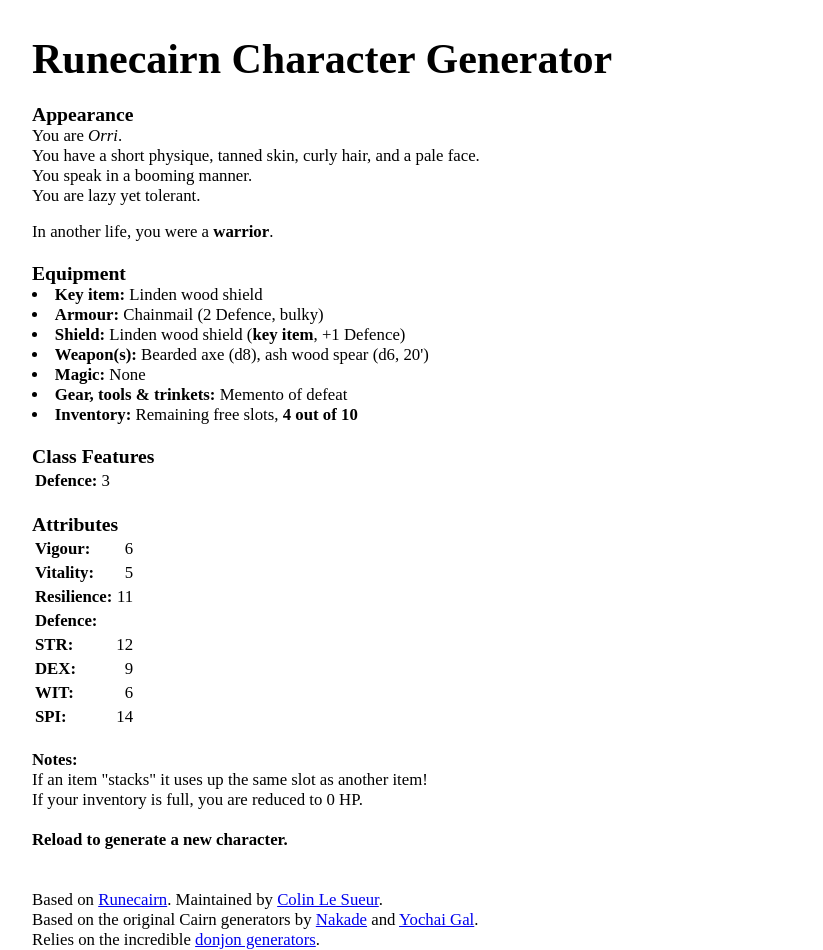
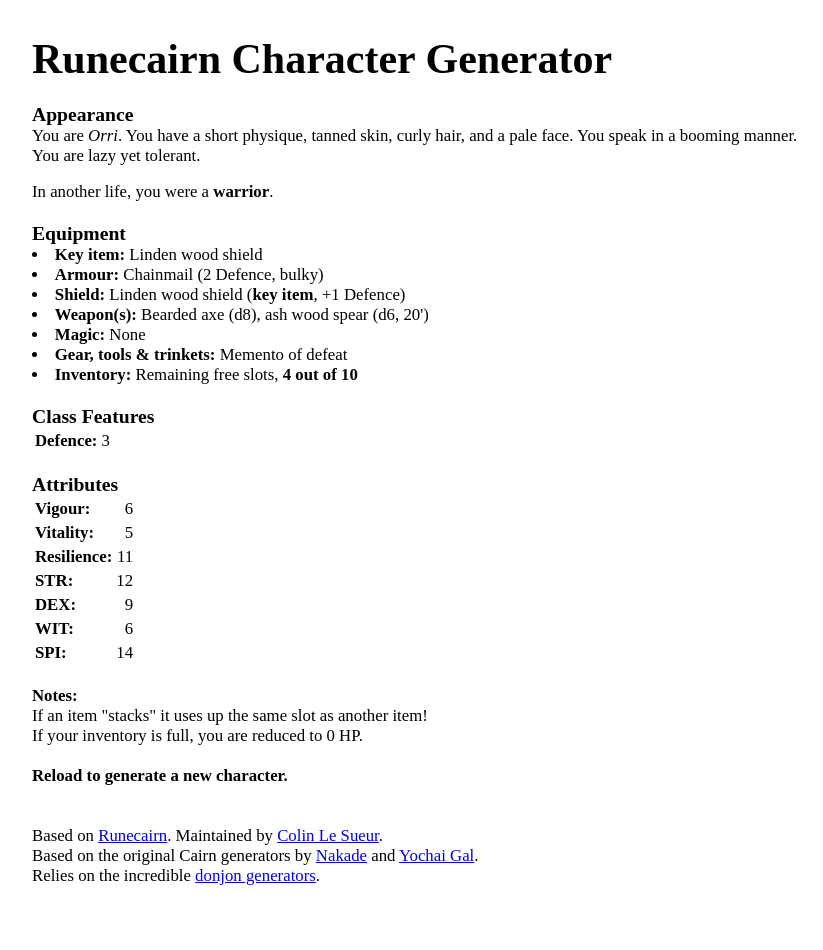
Before and after one commit to byodinsbeardrpg/byodinsbeardrpg.github.io, a Jekyll site: the page generator/index.html, which Jekyll copies as it is, in a window 1280 px wide. Shown: the whole page, without its empty margins (208-1031 px from the left). Built offline with Jekyll 4.4.1, drawn with Linux system fonts in a browser that asks for light colours; some web fonts are replaced; after the commit the page ends 900 px from its top, so only the background shows below that.

Commit message:
Layout update

```diff
--- a/generator/index.html
+++ b/generator/index.html
@@ -42,7 +42,6 @@
         <tr align="left"><th>Vigour: </th><td align="right" id="vig"></td></tr>
         <tr align="left"><th>Vitality: </th><td align="right" id="vit"></td></tr>
         <tr align="left"><th>Resilience: </th><td align="right" id="res"></td></tr>
-        <tr align="left"><th>Defence: </th><td align="right" id="defTotal"></td></tr>
         <tr align="left"><th>STR: </th><td align="right" id="str"></td></tr>
         <tr align="left"><th>DEX: </th><td align="right" id="dex"></td></tr>
         <tr align="left"><th>WIT: </th><td align="right" id="wit"></td></tr>
--- a/generator/js/runecairn_data.js
+++ b/generator/js/runecairn_data.js
@@ -1,5 +1,5 @@
 gen_data['character'] = [
-  'You are <i> {name}</i>.<br>You have {physique} physique, {skin} skin, {hair} hair, and {face} face.<br>You speak in a {speech} manner.<br>You are {vice} yet {virtue}.<p>In another life, you were a {class}'
+  'You are <i> {name}</i>. You have {physique} physique, {skin} skin, {hair} hair, and {face} face. You speak in a {speech} manner.<br>You are {vice} yet {virtue}.<p>In another life, you were a {class}'
 ]
 
 gen_data['class'] = [
```
